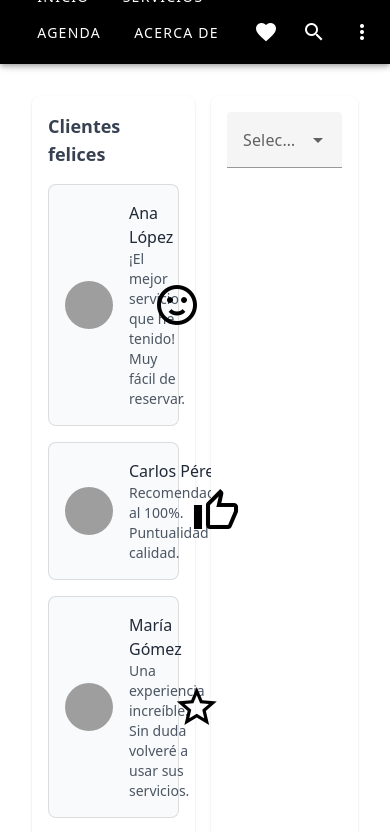
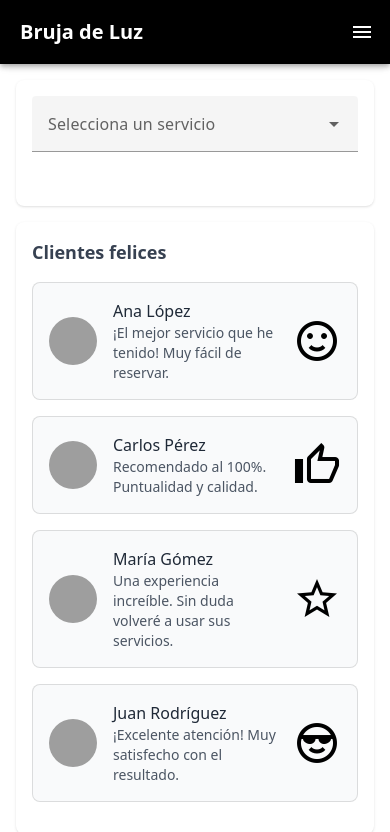
Before and after one commit to brayanquirozurrutia/mom_page, a Vue app: page / in a window 390 px wide. Shown: the top 832 px of the page. Built offline with nearby package versions, Linux system fonts and the light colour scheme; grey boxes are pictures that could not be loaded.

Commit message:
:iphone: Adds responsive design

```diff
--- a/src/components/AppHeader.vue
+++ b/src/components/AppHeader.vue
@@ -1,4 +1,5 @@
 <script setup lang="ts">
+import { ref } from 'vue';
 import { useRouter } from 'vue-router';
 
 const navLinks = [
@@ -10,16 +11,21 @@ const navLinks = [
 ];
 
 const router = useRouter();
+const isDrawerOpen = ref(false);
 
 const navigateTo = (path: string) => {
   router.push(path);
+  isDrawerOpen.value = false;
 };
 </script>
 
 <template>
   <v-app-bar app style="background-color: #000000;" dark>
+    <!-- Tittle -->
     <v-app-bar-title class="text-white font-bold">Bruja de Luz</v-app-bar-title>
-    <div class="mr-auto">
+
+    <!-- Navbar for medium and large screens -->
+    <div class="hidden md:flex mr-auto">
       <v-btn
           v-for="link in navLinks"
           :key="link.title"
@@ -30,13 +36,37 @@ const navigateTo = (path: string) => {
         {{ link.title }}
       </v-btn>
     </div>
+
+    <!-- Buttons for medium and large screens -->
     <v-spacer></v-spacer>
-    <template v-slot:append>
-      <v-btn icon="mdi-heart" color="white"></v-btn>
-      <v-btn icon="mdi-magnify" color="white"></v-btn>
-      <v-btn icon="mdi-dots-vertical" color="white"></v-btn>
-    </template>
+    <v-btn icon="mdi-heart" color="white" class="hidden md:flex"></v-btn>
+    <v-btn icon="mdi-magnify" color="white" class="hidden md:flex"></v-btn>
+    <v-btn
+        icon="mdi-menu"
+        color="white"
+        class="md:hidden"
+        @click="isDrawerOpen = !isDrawerOpen"
+    ></v-btn>
   </v-app-bar>
+
+  <!-- Drawer to show links on small screens -->
+  <v-navigation-drawer
+      v-model="isDrawerOpen"
+      app
+      temporary
+      style="background-color: #000000;"
+      dark
+  >
+    <v-list>
+      <v-list-item
+          v-for="link in navLinks"
+          :key="link.title"
+          @click="navigateTo(link.path)"
+      >
+        <v-list-item-title class="text-white">{{ link.title }}</v-list-item-title>
+      </v-list-item>
+    </v-list>
+  </v-navigation-drawer>
 </template>
 
 <style scoped>
--- a/src/views/HomeView.vue
+++ b/src/views/HomeView.vue
@@ -92,38 +92,11 @@ const finalizeAppointment = () => {
 
 <template>
   <DefaultLayout>
-    <div class="container">
-      <div class="flex justify-between items-stretch p-4 gap-4">
-        <!-- Happy clients section -->
-        <div class="w-1/2 bg-white p-4 rounded-lg shadow transition-all">
-          <h2 class="text-lg font-bold mb-4 text-gray-700">Clientes felices</h2>
-          <div>
-            <div
-                v-for="(testimonial, index) in testimonials"
-                :key="testimonial.name + index"
-                class="flex items-center gap-4 mb-4 bg-gray-50 p-4 rounded-lg hover:shadow-lg border border-black justify-between"
-            >
-              <div class="flex items-center gap-4">
-                <img
-                    :src="`https://randomuser.me/api/portraits/${testimonial.avatar}.jpg`"
-                    alt="Avatar"
-                    class="w-12 h-12 rounded-full object-cover"
-                />
-                <div>
-                  <h3 class="font-medium text-gray-800">{{ testimonial.name }}</h3>
-                  <p class="text-sm text-gray-600">{{ testimonial.comment }}</p>
-                </div>
-              </div>
-              <v-icon size="48" class="text-black flex-shrink-0 ml-auto">
-                {{ testimonial.icon }}
-              </v-icon>
-            </div>
-          </div>
-        </div>
-
+    <div class="container mx-auto">
+      <div class="flex flex-col md:flex-row gap-4">
         <!-- Calendar section -->
-        <div class="w-1/2 bg-white p-4 rounded-lg shadow transition-all flex flex-col justify-start items-center">
-          <div class="w-full max-w-md mb-4">
+        <div class="w-full md:w-1/2 bg-white p-4 rounded-lg shadow transition-all order-first">
+          <div class="w-full max-w-md mb-4 mx-auto">
             <v-select
                 v-model="selectedService"
                 :items="services"
@@ -134,7 +107,7 @@ const finalizeAppointment = () => {
             ></v-select>
           </div>
 
-          <div v-if="selectedService" class="w-full max-w-md overflow-auto">
+          <div v-if="selectedService" class="w-full max-w-md overflow-auto mx-auto">
             <v-sheet elevation="2" class="pa-4">
               <v-date-picker
                   v-model="wrappedSelectedDate"
@@ -161,10 +134,36 @@ const finalizeAppointment = () => {
           </div>
 
           <!-- Confirm button -->
-          <div v-if="selectedDate && selectedTime" class="mt-6">
+          <div v-if="selectedDate && selectedTime" class="mt-6 text-center">
             <v-btn color="black" @click="confirmAppointment">
               Confirmar Cita
             </v-btn>
+          </div>
+        </div>
+
+        <!-- Happy clients section -->
+        <div class="w-full md:w-1/2 bg-white p-4 rounded-lg shadow transition-all">
+          <h2 class="text-lg font-bold mb-4 text-gray-700">Clientes felices</h2>
+          <div>
+            <div
+                v-for="(testimonial, index) in testimonials"
+                :key="testimonial.name + index"
+                class="flex items-center gap-4 mb-4 bg-gray-50 p-4 rounded-lg hover:shadow-lg border border-black justify-between"
+            >
+              <div class="flex items-center gap-4">
+                <img
+                    :src="`https://randomuser.me/api/portraits/${testimonial.avatar}.jpg`"
+                    alt="Avatar"
+                    class="w-12 h-12 rounded-full object-cover"
+                />
+                <div>
+                  <h3 class="font-medium text-gray-800">{{ testimonial.name }}</h3>
+                  <p class="text-sm text-gray-600">{{ testimonial.comment }}</p>
+                </div>
+              </div>
+              <v-icon size="48" class="text-black flex-shrink-0 ml-auto">
+                {{ testimonial.icon }}
+              </v-icon>
             </div>
           </div>
         </div>
@@ -207,9 +206,9 @@ const finalizeAppointment = () => {
           </v-card-actions>
         </v-card>
       </v-dialog>
+    </div>
   </DefaultLayout>
 </template>
-
 <style scoped>
 
 </style>
```
Lines whose indentation alone changed are shown as unchanged.
